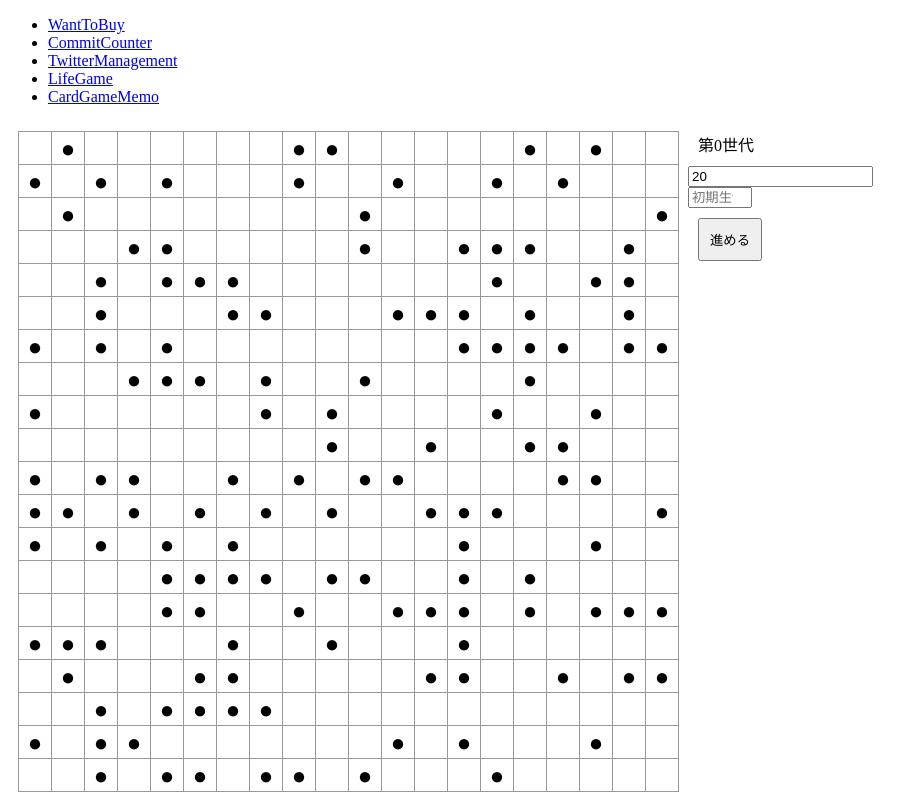
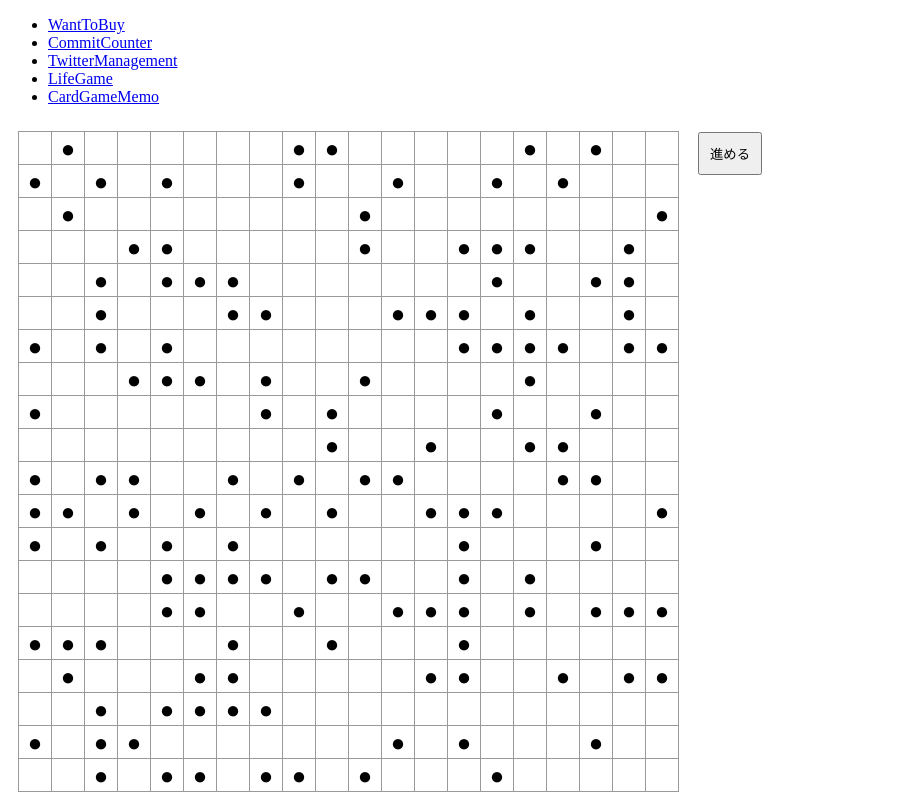
Before and after one commit to SparrowDev514/react-ts-project, a React (Vite) app: page /lifeGame in a window 1280 px wide. Shown: the whole page, without its empty margins (0-918 px from the left). Built offline with nearby package versions, Linux system fonts and the light colour scheme.

Commit message:
一旦消す

```diff
--- a/src/pages/LifeGame.tsx
+++ b/src/pages/LifeGame.tsx
@@ -96,10 +96,6 @@ const returnState = (i: number, j: number, props: BoardProps) => {
   }
 };
 
-const handleRowsNumChange = (e: React.ChangeEvent<HTMLInputElement>) => {
-  rowsNum = e.target.valueAsNumber;
-};
-
 const createLifeGameBoard = (props: BoardProps) => {
   // forで回すとき都度都度配列初期化する
   const row = [];
@@ -130,43 +126,6 @@ const CreateLifeGameBoard = (props: BoardProps) => {
   return (
     <div className="lifeGameBoard" style={lifeGameBoardStyle}>
       {createLifeGameBoard(props)}
-    </div>
-  );
-};
-
-const StepNum = (props: { step: number }) => {
-  return (
-    <div className="stepNum" style={stepNumStyle}>
-      第{props.step}世代
-    </div>
-  );
-};
-
-const TextFieldRows = (props: { rowsNum: number }) => {
-  return (
-    <div className="textFieldRows">
-      <input
-        type="number"
-        value={props.rowsNum}
-        onChange={handleRowsNumChange}
-        step="5"
-        min="5"
-        placeholder="辺のマス目を入力"
-      />
-    </div>
-  );
-};
-
-const TextFieldInitRate = () => {
-  return (
-    <div className="textFieldInitRate">
-      <input
-        type="number"
-        step="10"
-        max="100"
-        min="0"
-        placeholder="初期生命の割合を入力"
-      />
     </div>
   );
 };
@@ -208,9 +167,6 @@ export default class LifeGame extends React.Component<object, BoardProps> {
           rowsNum={this.state.rowsNum}
         />
         <div>
-          <StepNum step={this.state.step} />
-          <TextFieldRows rowsNum={this.state.rowsNum} />
-          <TextFieldInitRate />
           <NextStepButton nextStep={this.NextStep} />
         </div>
       </div>
```
